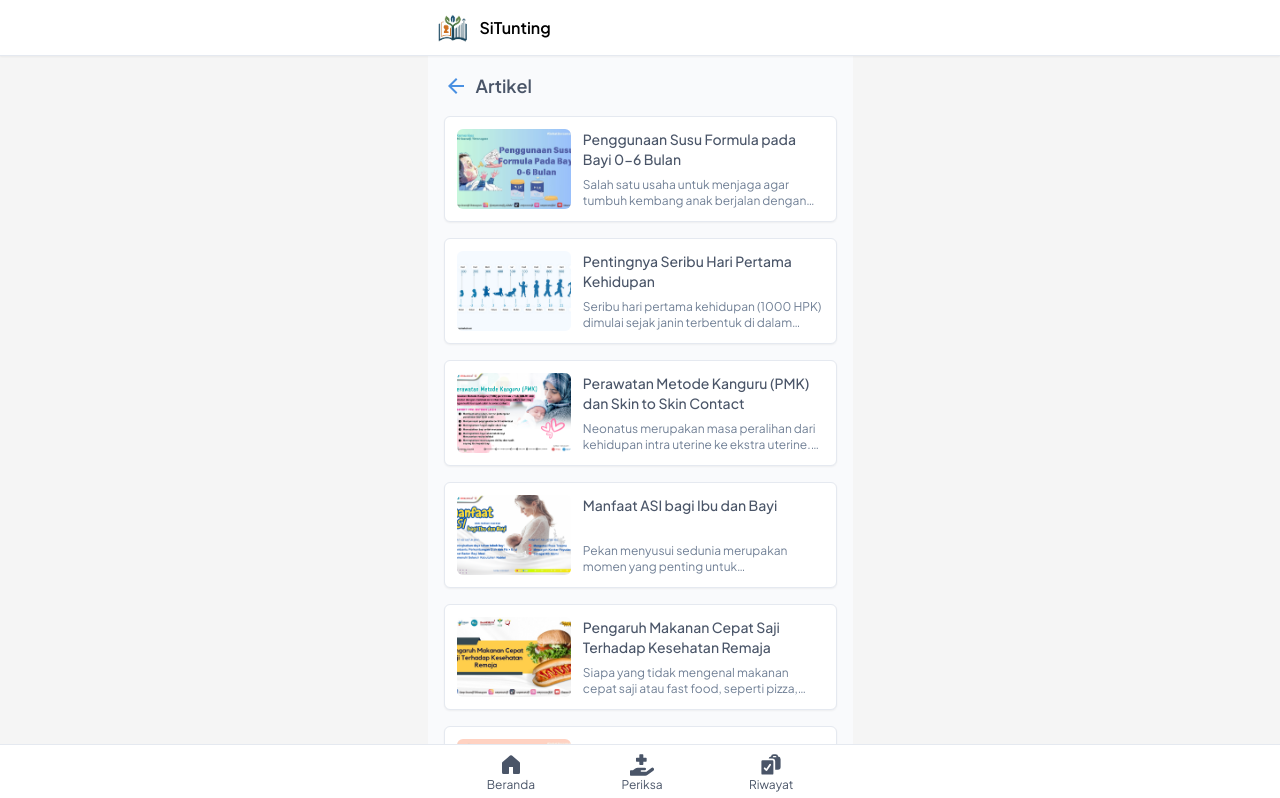
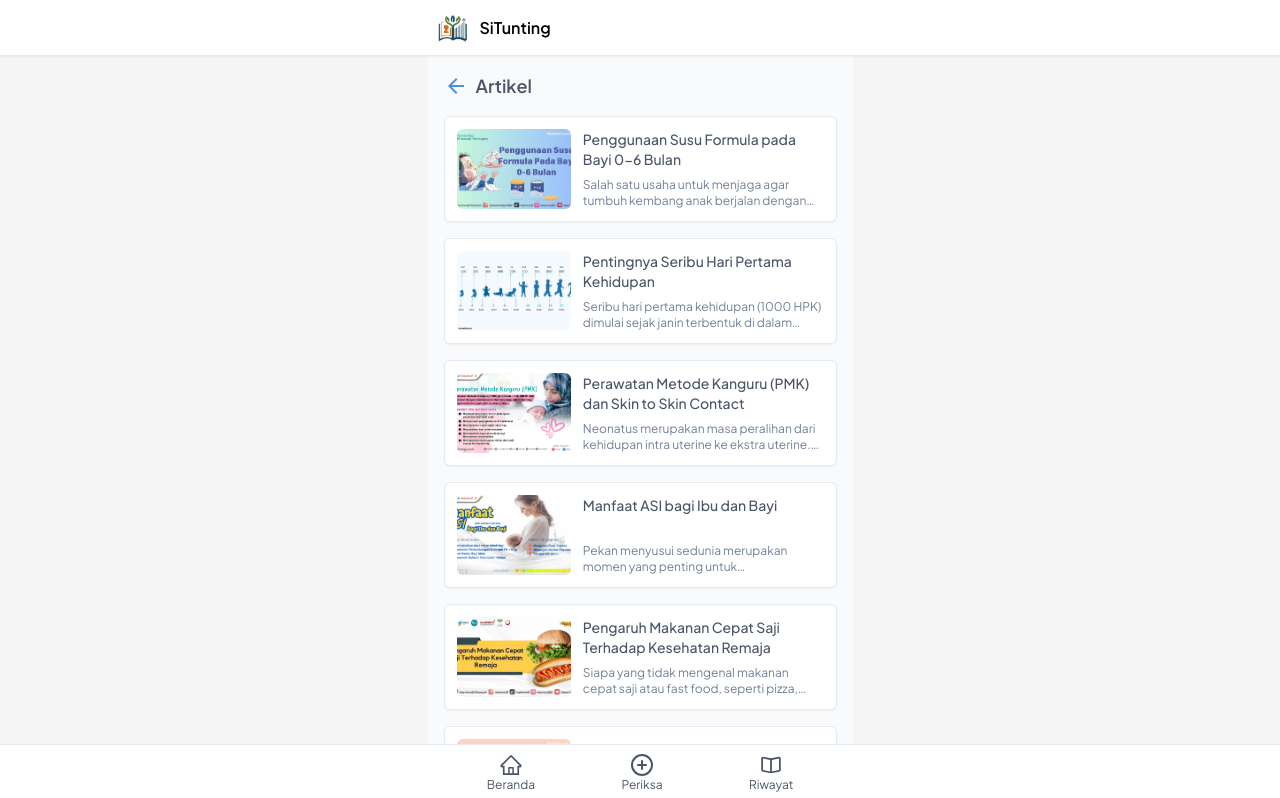
Before and after one commit to heintzz/rekap-data-frontend, a React (Vite) app: page /artikel in a window 1280 px wide. Shown: the top 798 px of the page. Built offline with nearby package versions, Linux system fonts and the light colour scheme; no server answers.

Commit message:
feat: add loading skeleton

```diff
--- a/src/components/Menu.jsx
+++ b/src/components/Menu.jsx
@@ -1,6 +1,6 @@
-import { FaHandHoldingMedical } from 'react-icons/fa';
-import { GoHomeFill } from 'react-icons/go';
-import { HiMiniClipboardDocumentCheck } from 'react-icons/hi2';
+import { AiOutlineHome } from 'react-icons/ai';
+import { FiPlusCircle } from 'react-icons/fi';
+import { IoMdBook } from 'react-icons/io';
 import { Link } from 'react-router-dom';
 
 export default function Menu() {
@@ -8,7 +8,7 @@ export default function Menu() {
     <div className="fixed bottom-0 left-0 right-0 h-14 bg-white z-[3] flex justify-center shadow-sm border-t border-[#E5E9F0]">
       <div className="flex justify-around items-center w-full max-w-[425px] px-4">
         <Link to="/" className="flex flex-col items-center text-[#4A5568] hover:text-[#4A90E2]">
-          <GoHomeFill size={24} />
+          <AiOutlineHome size={24} />
           <span className="text-xs">Beranda</span>
         </Link>
 
@@ -16,14 +16,14 @@ export default function Menu() {
           to="/pemeriksaan/tambah"
           className="flex flex-col items-center text-[#4A5568] hover:text-[#4A90E2]"
         >
-          <FaHandHoldingMedical size={24} />
+          <FiPlusCircle size={24} />
           <span className="text-xs">Periksa</span>
         </Link>
         <Link
           to="/pemeriksaan"
           className="flex flex-col items-center text-[#4A5568] hover:text-[#4A90E2]"
         >
-          <HiMiniClipboardDocumentCheck size={24} />
+          <IoMdBook size={24} />
           <span className="text-xs">Riwayat</span>
         </Link>
       </div>
--- a/src/pages/beranda/index.jsx
+++ b/src/pages/beranda/index.jsx
@@ -11,8 +11,25 @@ import PojokLiterasi from '../home/components/PojokLiterasi';
 import VideoMateri from '../home/components/VideoMateri';
 import Slogan from '../home/components/Slogan';
 
+const StatisticSkeleton = () => (
+  <div className="animate-pulse">
+    <div className="grid grid-cols-2 gap-x-2 mt-3">
+      {[...Array(4)].map((_, index) => (
+        <div
+          key={index}
+          className="flex flex-col items-start p-2 bg-white rounded-md border border-[#E5E9F0]"
+        >
+          <div className="h-3 w-20 bg-gray-200 rounded mb-2"></div>
+          <div className="h-6 w-16 bg-gray-200 rounded mb-1"></div>
+          <div className="h-2 w-8 bg-gray-200 rounded"></div>
+        </div>
+      ))}
+    </div>
+  </div>
+);
+
 const HalamanBeranda = () => {
-  const { data } = useQuery({
+  const { data, isLoading } = useQuery({
     queryKey: ['getSummaries'],
     queryFn: async () => {
       try {
@@ -31,7 +48,11 @@ const HalamanBeranda = () => {
       <div className="px-4">
         <div className="greeting font-semibold text-lg mb-2">Selamat Datang!</div>
         <Slogan />
-        <div className="grid grid-cols-2 gap-x-2 mt-3">
+        {isLoading ? (
+          <StatisticSkeleton />
+        ) : (
+          <>
+            <div id="statistik" className="grid grid-cols-2 gap-x-2 mt-3">
               <div className="flex flex-col items-start p-2 bg-white rounded-md border border-[#E5E9F0]">
                 <p className="text-xs">Jumlah Anak</p>
                 <p className="text-xl font-bold text-[#4A90E2]">{data?.countChild || 0}</p>
@@ -46,15 +67,22 @@ const HalamanBeranda = () => {
             <div className="grid grid-cols-2 gap-x-2 mt-3">
               <div className="flex flex-col items-start p-2 bg-white rounded-md border border-[#E5E9F0]">
                 <p className="text-xs">Pemeriksaan (bulan ini)</p>
-            <p className="text-xl font-bold text-[#4A90E2]">{data?.countRecordThisMonth || 0}</p>
+                <p className="text-xl font-bold text-[#4A90E2]">
+                  {data?.countRecordThisMonth || 0}
+                </p>
                 <p className="text-[10px]">anak</p>
               </div>
               <div className="flex flex-col items-start p-2 bg-white rounded-md border border-[#E5E9F0]">
                 <p className="text-xs">Gizi Buruk (bulan ini)</p>
-            <p className="text-xl font-bold text-[#4A90E2]">{data?.countMalnourishedChild || 0}</p>
+                <p className="text-xl font-bold text-[#4A90E2]">
+                  {data?.countMalnourishedChild || 0}
+                </p>
                 <p className="text-[10px]">anak</p>
               </div>
             </div>
+          </>
+        )}
+
         <div className="flex flex-col gap-3 mt-4">
           <Link
             to="/data/anak"
--- a/src/pages/home/components/Artikel.jsx
+++ b/src/pages/home/components/Artikel.jsx
@@ -45,7 +45,7 @@ export default function Artikel() {
             </div>
             <div className="col-span-2 flex flex-col justify-between">
               <p className="text-xs max-w-[180px] font-medium mb-1">{item.title}</p>
-              <p className="text-[#4A5568] text-[10px] line-clamp-2">{item.slug}</p>
+              <p className="text-[#4A5568] text-[12px] line-clamp-2">{item.slug}</p>
             </div>
           </div>
         ))}
```
Lines whose indentation alone changed are shown as unchanged.
